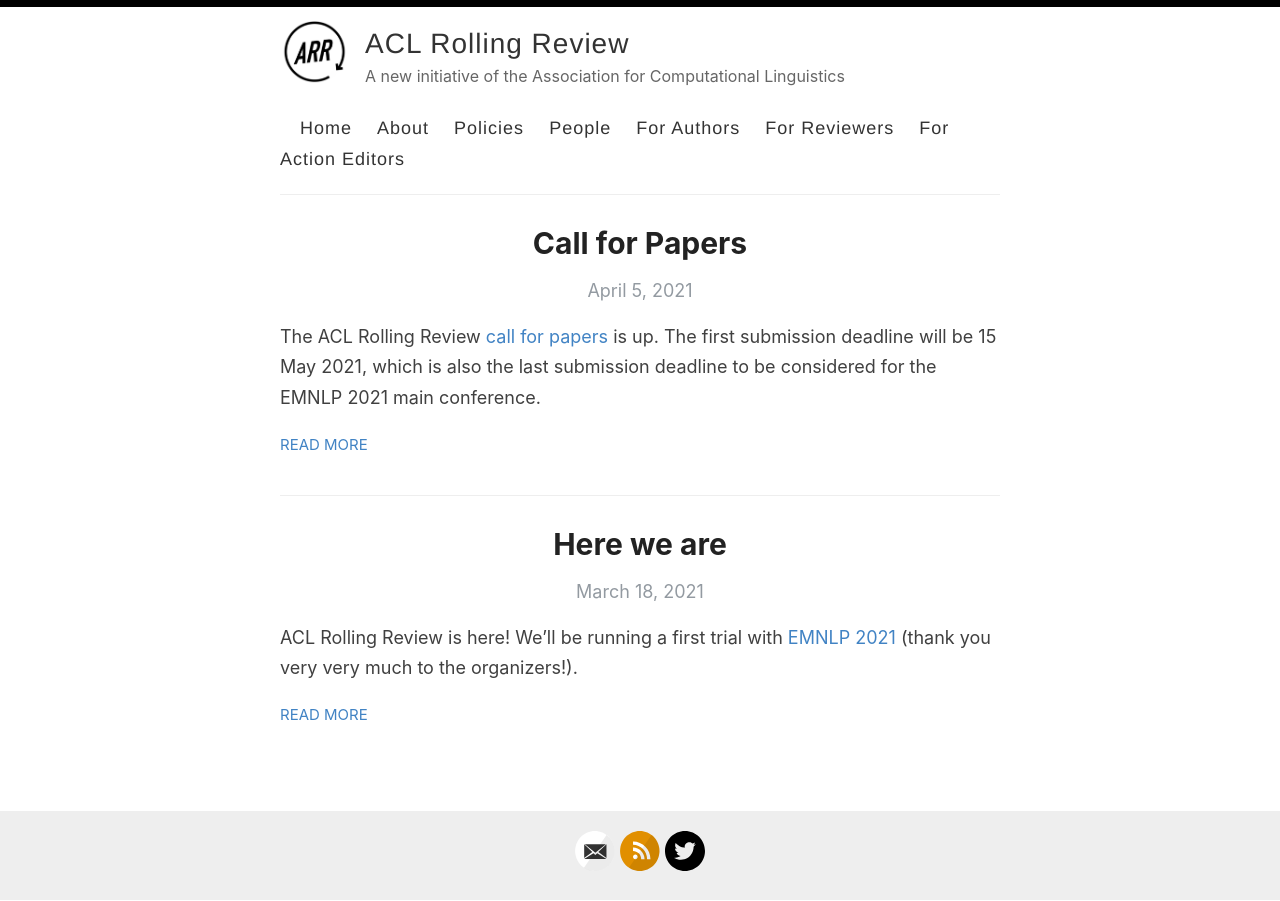
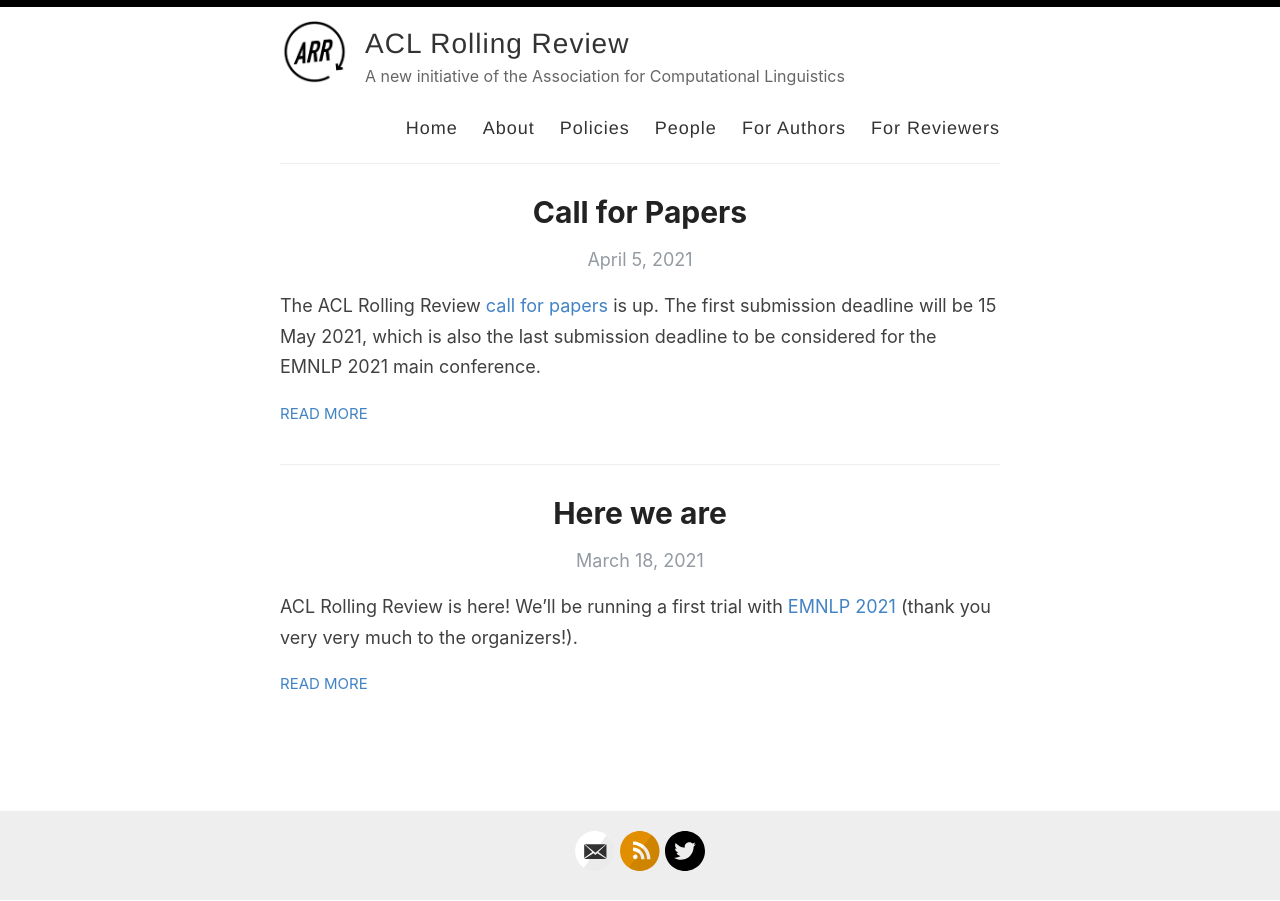
Before and after one commit to amitmerchant1990/reverie, a Jekyll site: the page built from index.html, in a window 1280 px wide. Built offline with Jekyll 4.4.1, drawn with Linux system fonts in a browser that asks for light colours; the list of posts is cut into pages by our own code.

Commit message:
Update default.html

```diff
--- a/_layouts/default.html
+++ b/_layouts/default.html
@@ -34,7 +34,6 @@
               <a href="{{ site.baseurl }}/about/people">People</a>
               <a href="{{ site.baseurl }}/authors">For Authors</a>
               <a href="{{ site.baseurl }}/reviewers">For Reviewers</a>
-              <a href="{{ site.baseurl }}/actioneditors">For Action Editors</a>
             </nav>
           </header>
         </div>
```
